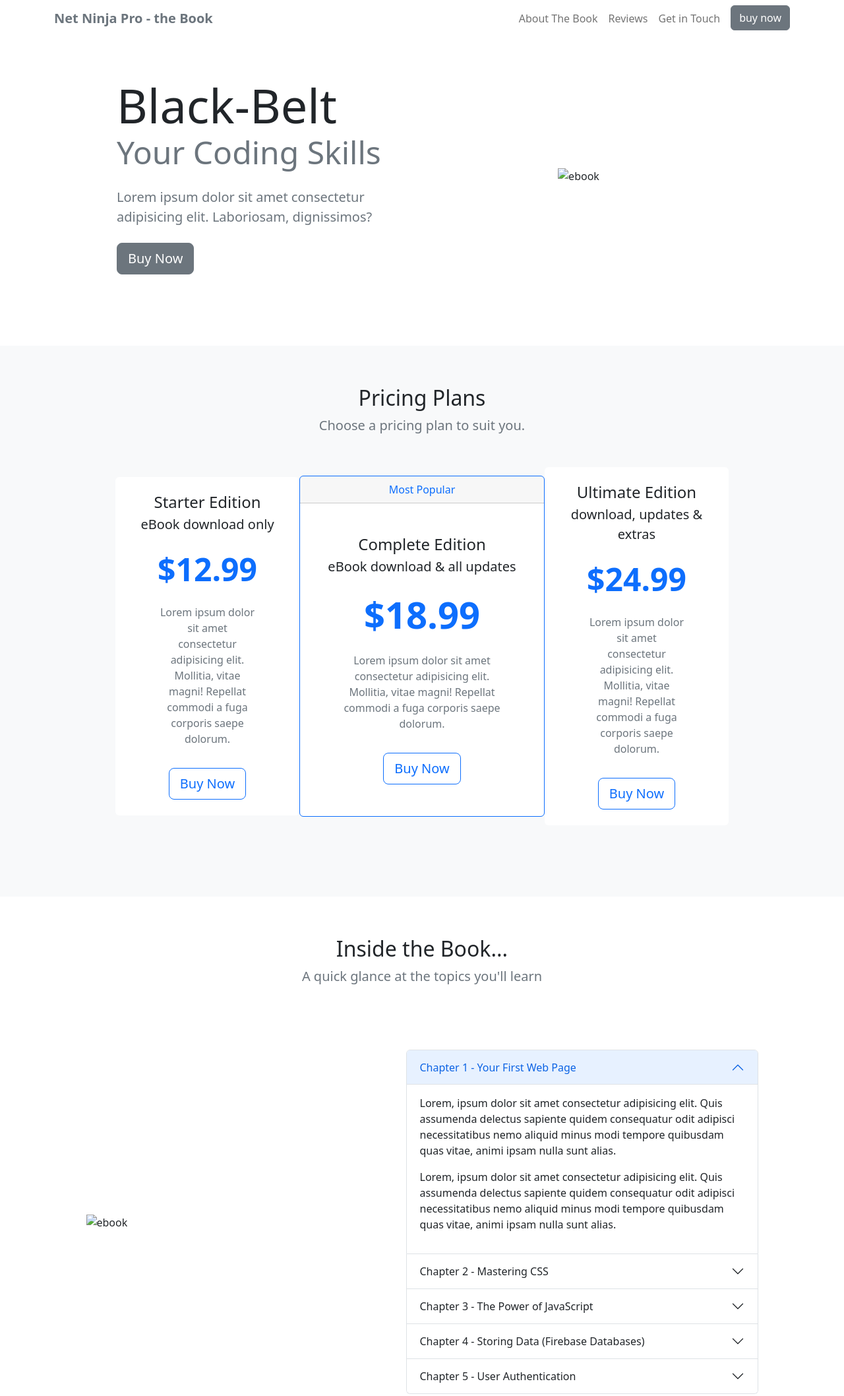
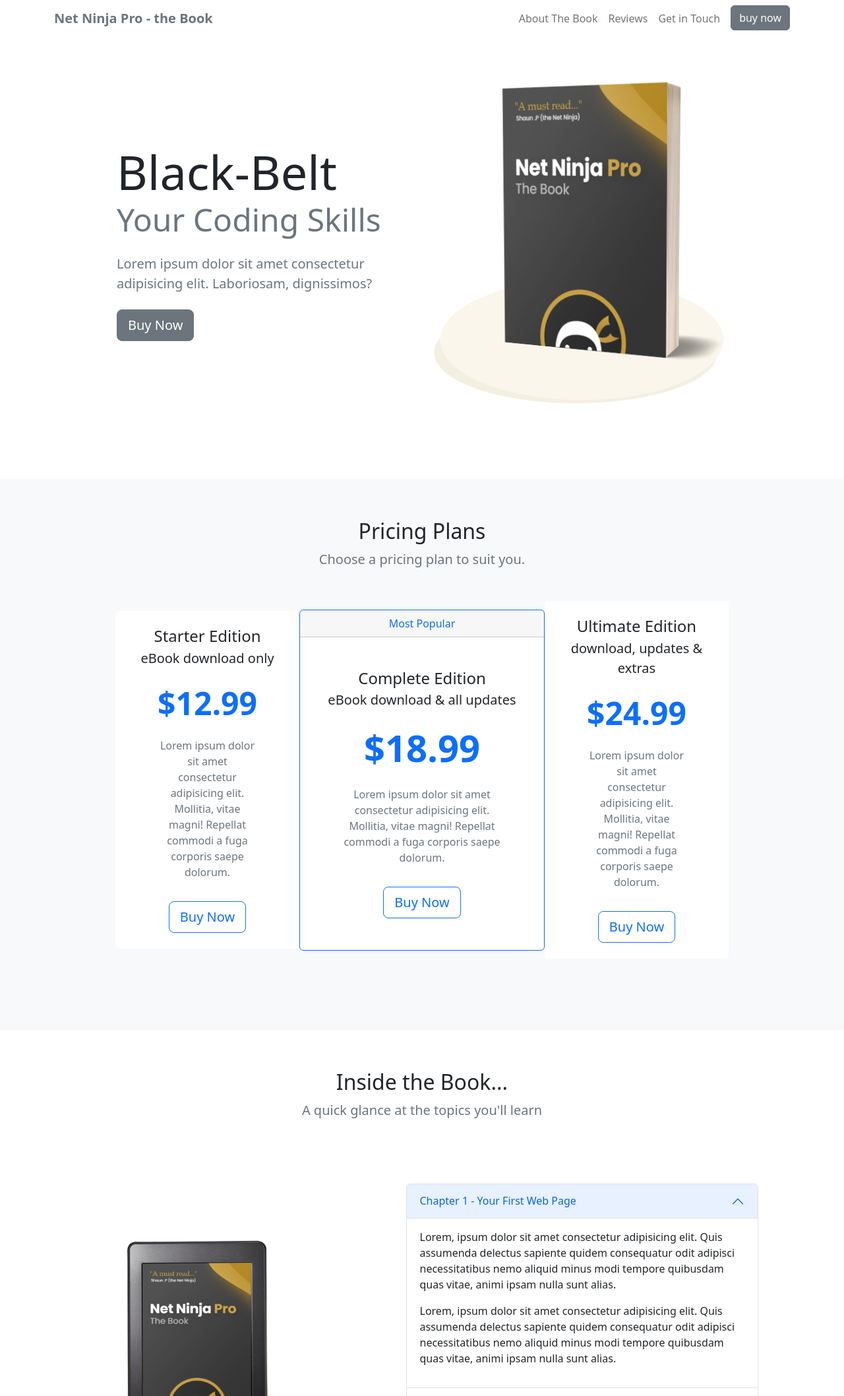
Before and after one commit to SOE13/Bootstrap-exercises, a plain HTML site: page index.html in a window 1280 px wide. Shown: the top 2116 px of the page at 66% size. Drawn offline with nearby package versions, Linux system fonts and the light colour scheme; the site is published under a folder, as on GitHub Pages, so addresses that start at the root find nothing.

Commit message:
image fix

```diff
--- a/index.html
+++ b/index.html
@@ -78,7 +78,7 @@
             <a href="#pricing" class="btn btn-secondary btn-lg">Buy Now</a>
           </div>
           <div class="col-md-5 text-center d-none d-md-block">
-            <img src="/assets/ebook-cover.png" class="img-fluid" alt="ebook" />
+            <img src="./assets/ebook-cover.png" class="img-fluid" alt="ebook" />
           </div>
         </div>
       </div>
@@ -164,7 +164,7 @@
         </div>
         <div class="row my-5 g-5 justify-content-around align-items-center">
           <div class="col-6 col-lg-4">
-            <img src="/assets/kindle.png" class="img-fluid" alt="ebook" />
+            <img src="./assets/kindle.png" class="img-fluid" alt="ebook" />
           </div>
           <div class="col-lg-6">
             <!-- accordion -->
```
